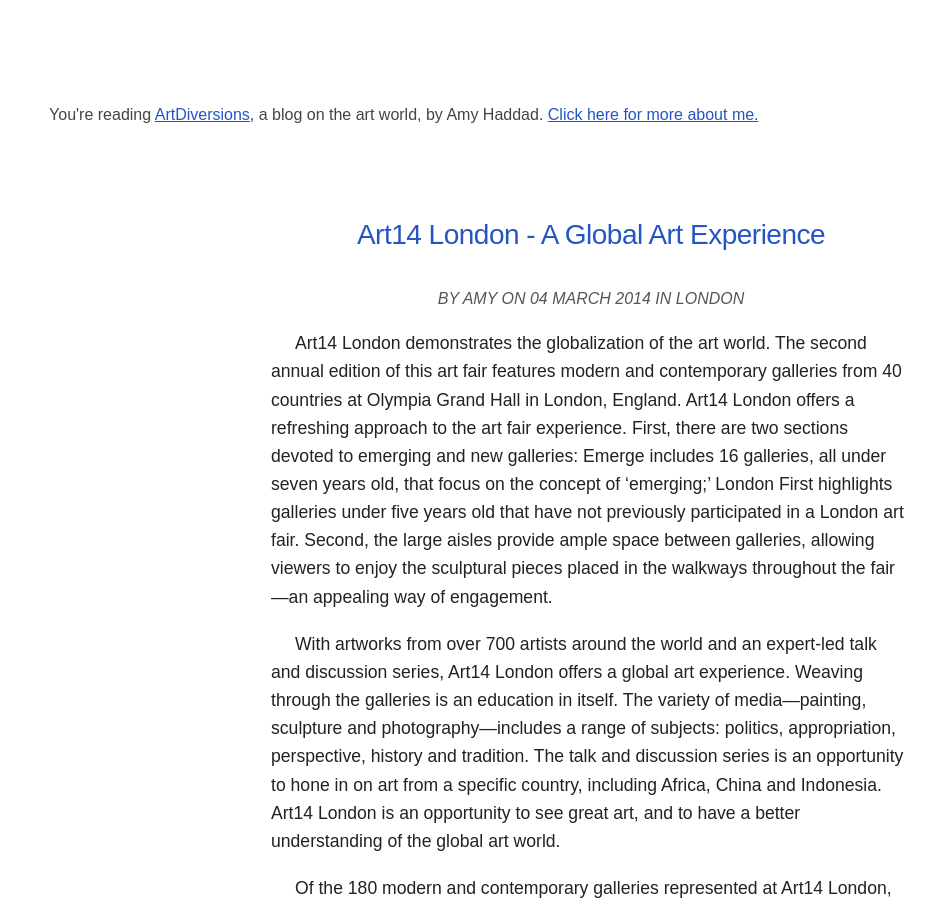
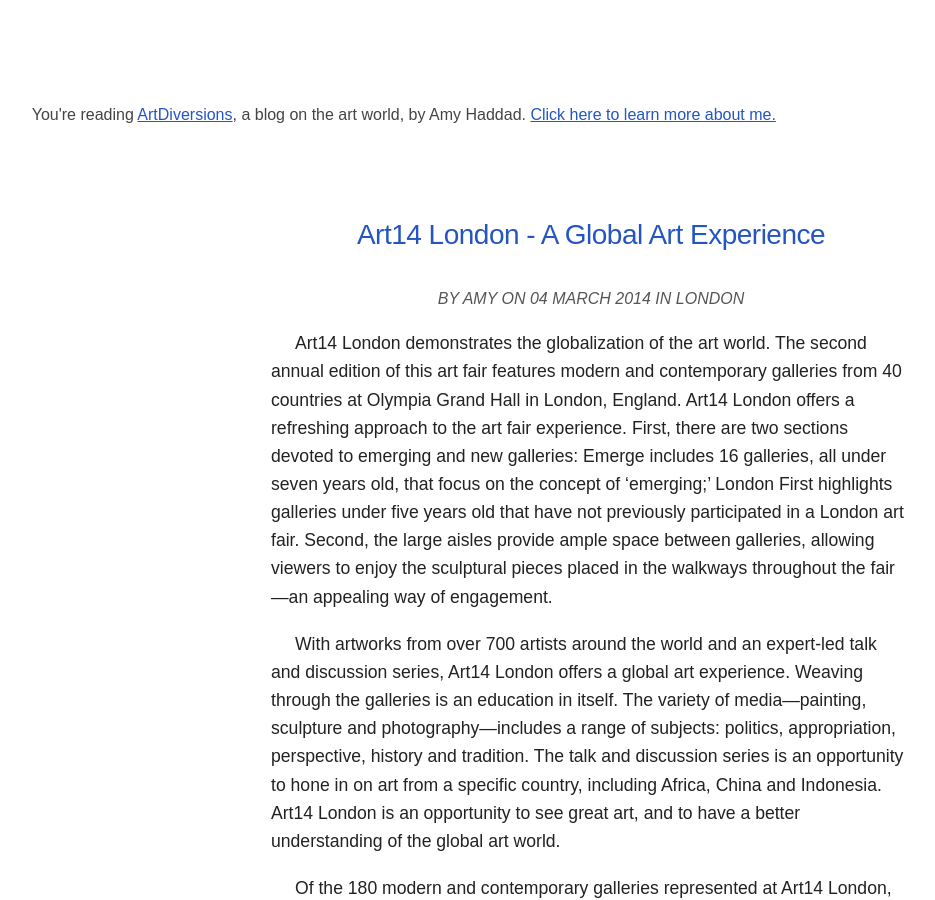
Before and after one commit to paulghaddad/artdiversions, a Jekyll site: the page built from index.html, in a window 1280 px wide and 900 px high. Shown: the whole window, without its empty margins (49-984 px from the left). Built offline with Jekyll 4.4.1, drawn with Linux system fonts in a browser that asks for light colours; nearby versions of some CDN libraries; Markdown is read by kramdown in place of the engine named in the settings; the list of posts is cut into pages by our own code.

Commit message:
Change copy of header

```diff
--- a/_includes/header.html
+++ b/_includes/header.html
@@ -31,5 +31,5 @@
 
         <header class="main-header" role="banner">
               <h1>{{ site.name }}</h1>
-              <h2><span>You're reading </span><a href="{{ site.baseurl }}">ArtDiversions</a><span class="media-beta">, a blog on the art world,</span> <span class="media-alpha"> by Amy Haddad. <a href="">Click here for more about me.</a></span></h2>
+              <h2><span>You're reading </span><a href="{{ site.baseurl }}">ArtDiversions</a><span class="media-beta">, a blog on the art world,</span> <span class="media-alpha"> by Amy Haddad. <a href="">Click here to learn more about me.</a></span></h2>
         </header>
```
Also changed, not shown: 1 other file.
